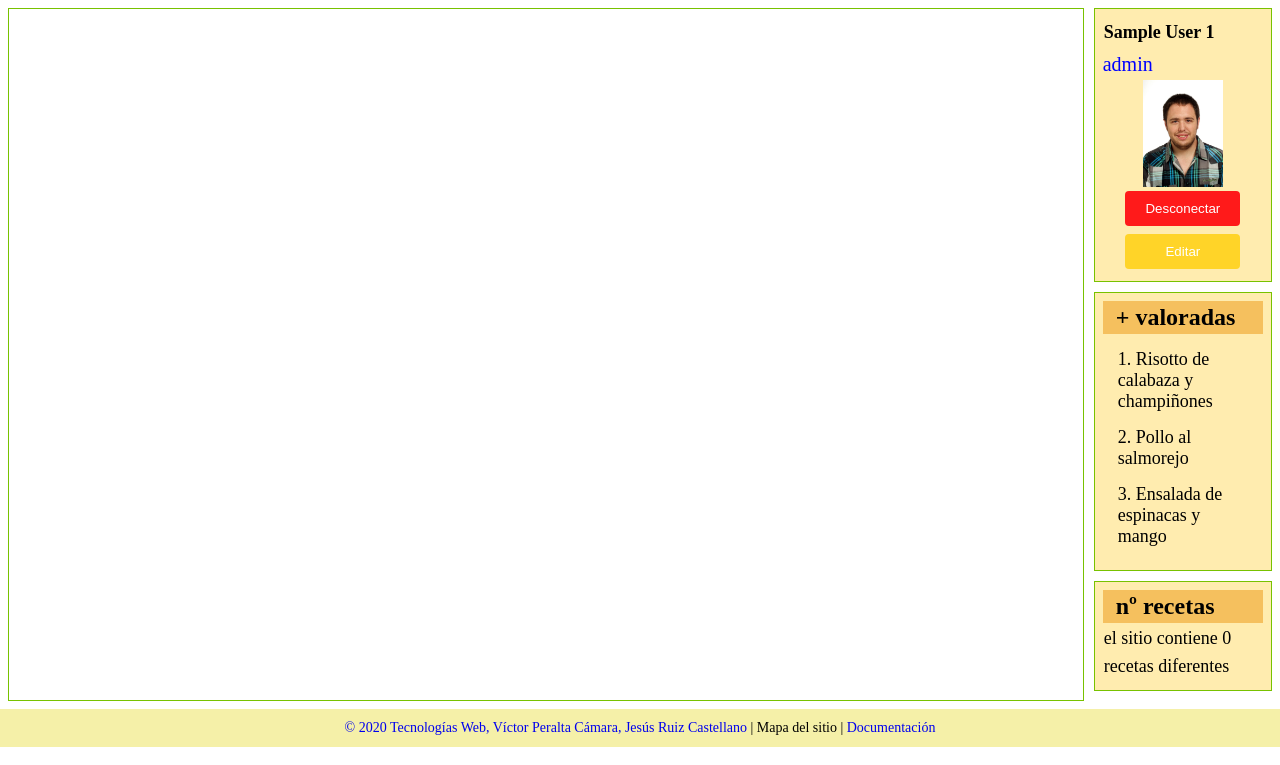
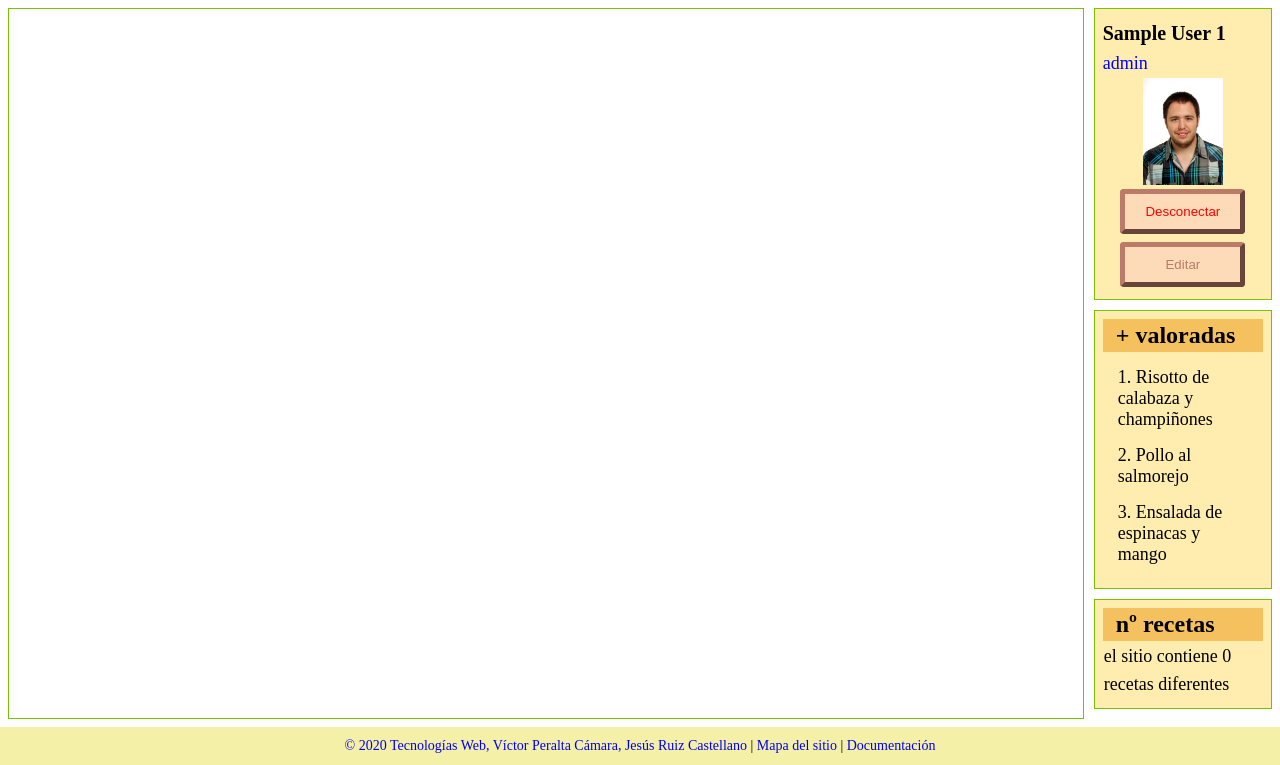
Before and after one commit to vperaltac/TW-Proyecto, a PHP site: page /index.php?acc=listado in a window 1280 px wide. Shown: the part 204-969 px from the top of the page. Run offline with PHP 8.4, Linux system fonts and the light colour scheme; the visitor is signed in with stand-in values (Sample User, id 1); data that the repository does not hold is empty.

Commit message:
estilo actualizado

```diff
--- a/View/comunes.php
+++ b/View/comunes.php
@@ -86,7 +86,7 @@ HTML;
                     <div class="botones-usuario">
                         <form action="index.php" method="post">
                             <input type="hidden" value="desconectar" name="peticion" />
-                            <input class="btn-eliminar" type="submit" name="logout" value="Desconectar" />
+                            <input class="btn-desconectar" type="submit" name="logout" value="Desconectar" />
                         </form>
 
                         <form action="index.php" method="post">
@@ -138,7 +138,7 @@ HTML;
 function HTMLfooter(){
 echo <<< HTML
     <footer>
-        <p> <a href="https://www.ugr.es/estudiantes/grados/grado-ingenieria-informatica/tecnologias-web-tecnologias-informacion" target="_blank">&copy; 2020 Tecnologías Web,</a> <a href="mailto:victorperalta@correo.ugr.es"> Víctor Peralta Cámara,</a> <a href="mailto:jesusruiz@correo.ugr.es"> Jesús Ruiz Castellano</a> | <a>Mapa del sitio</a> | <a href="TW-ProyectoFinal.pdf" target="_blank"> Documentación</a></p>
+        <p> <a href="https://www.ugr.es/estudiantes/grados/grado-ingenieria-informatica/tecnologias-web-tecnologias-informacion" target="_blank">&copy; 2020 Tecnologías Web,</a> <a href="mailto:victorperalta@correo.ugr.es"> Víctor Peralta Cámara,</a> <a href="mailto:jesusruiz@correo.ugr.es"> Jesús Ruiz Castellano</a> | <a href="#">Mapa del sitio</a> | <a href="TW-ProyectoFinal.pdf" target="_blank"> Documentación</a></p>
     </footer>
 HTML;
 }
--- a/View/css/estilo.css
+++ b/View/css/estilo.css
@@ -172,13 +172,14 @@ nav a{
 }
 
 
-.nombreUsuario p {
+#bloque-principal .nombreUsuario p {
     font-weight: bolder;
+    padding: 0px;
+    font-size: 20px;
 }
 
 #bloque-principal .rolUsuario p {
     color: blue;
-    font-size: 20px;
     padding: 0px;
 }
 
@@ -193,10 +194,10 @@ nav a{
     text-align: center;
 }
 
-.btn-eliminar {
-    background-color: #ff1a1a;
-    border: none;
-    color: white;
+.btn-desconectar {
+    background-color: #fddbb8;
+    border: #bc7b69 5px outset;
+    color: red;
     padding: 10px 20px;
     text-decoration: none;
     margin: 4px 2px;
@@ -205,13 +206,13 @@ nav a{
 }
 
 .btn-editar {
-    background-color: #ffd428;
-    border: none;
-    color: white;
+    background-color: #fddbb8;
+    border: #bc7b69 5px outset;
+    color: #bc7b69;
     padding: 10px 20px;
     text-decoration: none;
     margin: 4px 2px;
-    width: 115px;
+    width: 125px;
     cursor: pointer;
     border-radius: 4px;
 }
@@ -455,15 +456,27 @@ p.fecha{
     margin-left: 6px;
 }
 /*----------------------------------------------------------------------*/
+/*                        opciones edición recetas                      */
 
 .paginas{
     display: flex;
     justify-content: flex-end;
 }
 
-.numero-pagina{
-    margin: 5px;
-    width: 4%;
+.paginas .btn-editar-receta{
+    width: 100%;
+}
+
+.paginas .btn-eliminar-receta{
+    width: 100%;
+}
+
+.paginas form {
+    width: 40px;
+    height: 40px;
+    margin-top: 5px;
+    margin-bottom: 5px;
+    margin-right: 7px;
 }
 
 /***********************************************************************/
@@ -670,18 +683,6 @@ td a {
   margin-top: 3%;
 }
 
-.btn-eliminar {
-  background-color: #ff1a1a;
-  border: none;
-  color: white;
-  padding: 10px 20px;
-  text-align: center;
-  text-decoration: none;
-  margin: 4px 2px;
-  cursor: pointer;
-  border-radius: 4px;
-}
-
 .modEtiquetas{
   display: flex;
 }
```
